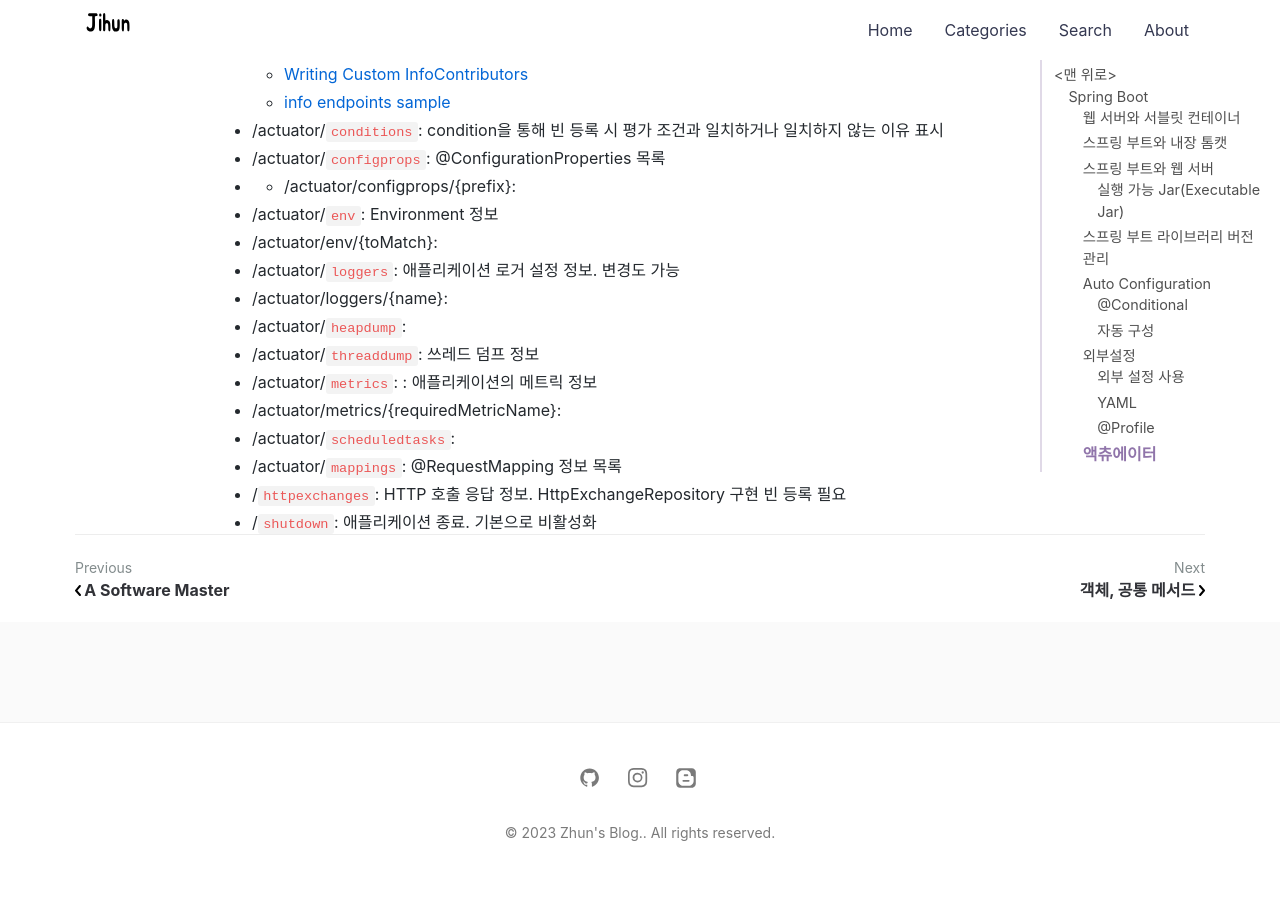
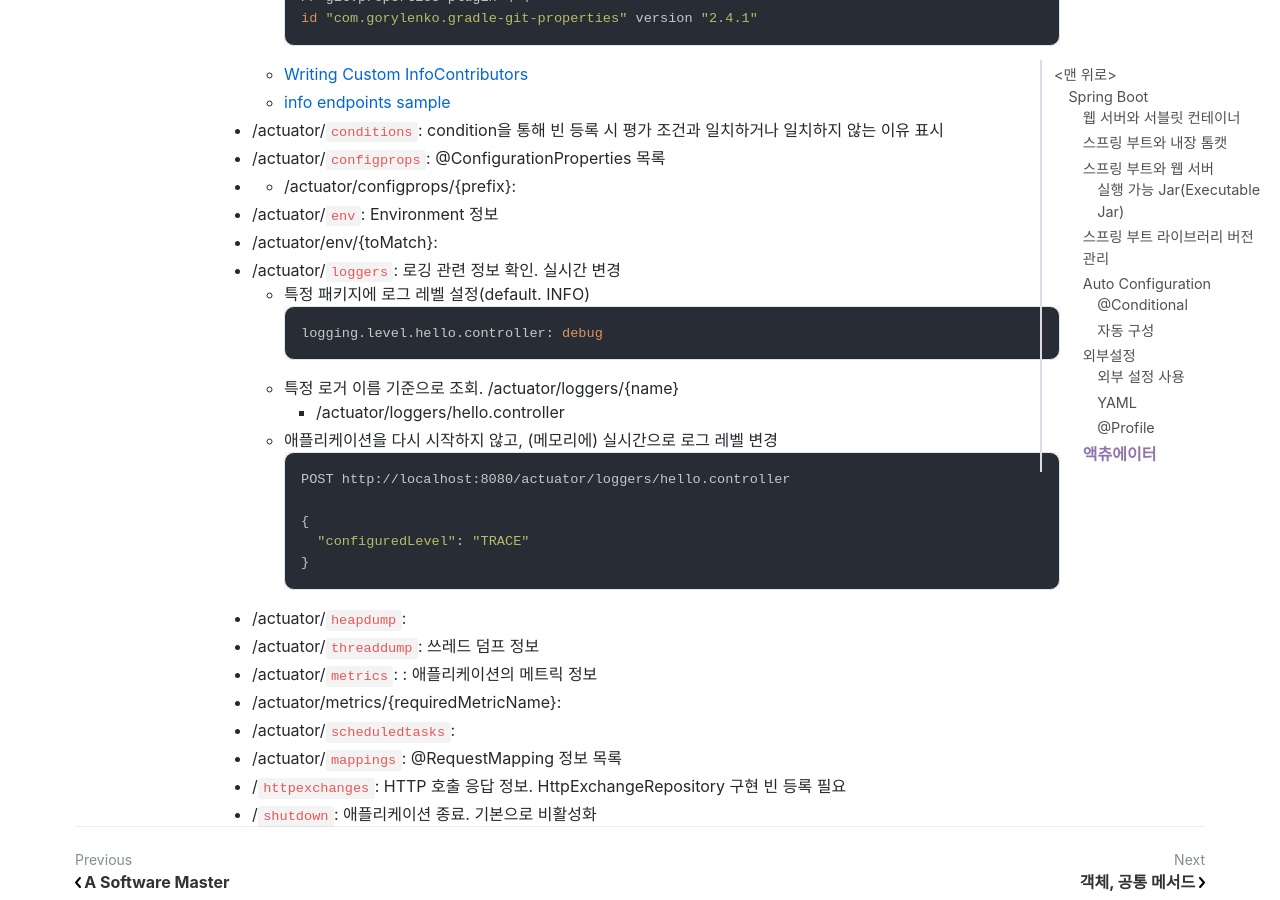
Before and after one commit to jihunparkme/jihunparkme.github.io, a Jekyll site: the page built from _posts/2023-04-06-spring-boot.md, in a window 1280 px wide and 900 px high, scrolled down 18777 px. Built offline with Jekyll 4.4.1, drawn with Linux system fonts in a browser that asks for light colours; nearby versions of some CDN libraries; comment, search, counter and statistics services are not loaded.

Commit message:
[SpringBoot] 액츄에이터: 로거

````diff
--- a/_posts/2023-04-06-spring-boot.md
+++ b/_posts/2023-04-06-spring-boot.md
@@ -781,8 +781,21 @@
 - - /actuator/configprops/{prefix}:
 - /actuator/`env`: Environment 정보
 - /actuator/env/{toMatch}:
-- /actuator/`loggers`: 애플리케이션 로거 설정 정보. 변경도 가능
-- /actuator/loggers/{name}:
+- /actuator/`loggers`: 로깅 관련 정보 확인. 실시간 변경
+  - 특정 패키지에 로그 레벨 설정(default. INFO)
+    ```yml
+    logging.level.hello.controller: debug
+    ```
+  - 특정 로거 이름 기준으로 조회. /actuator/loggers/{name}
+    - /actuator/loggers/hello.controller
+  - 애플리케이션을 다시 시작하지 않고, (메모리에) 실시간으로 로그 레벨 변경
+    ```json
+    POST http://localhost:8080/actuator/loggers/hello.controller
+
+    {
+      "configuredLevel": "TRACE"
+    }
+    ```
 - /actuator/`heapdump`:
 - /actuator/`threaddump`: 쓰레드 덤프 정보
 - /actuator/`metrics`: : 애플리케이션의 메트릭 정보
````
